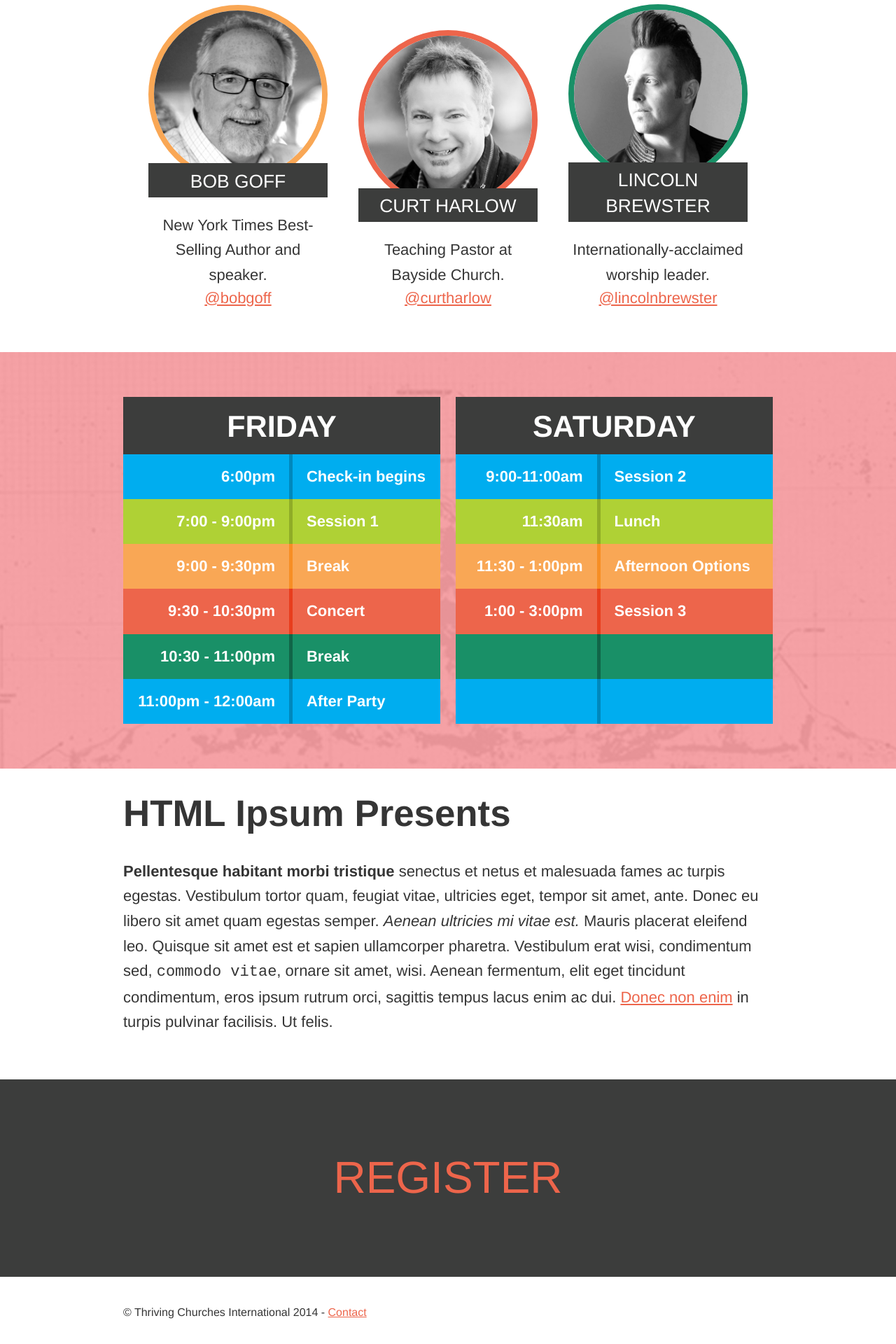
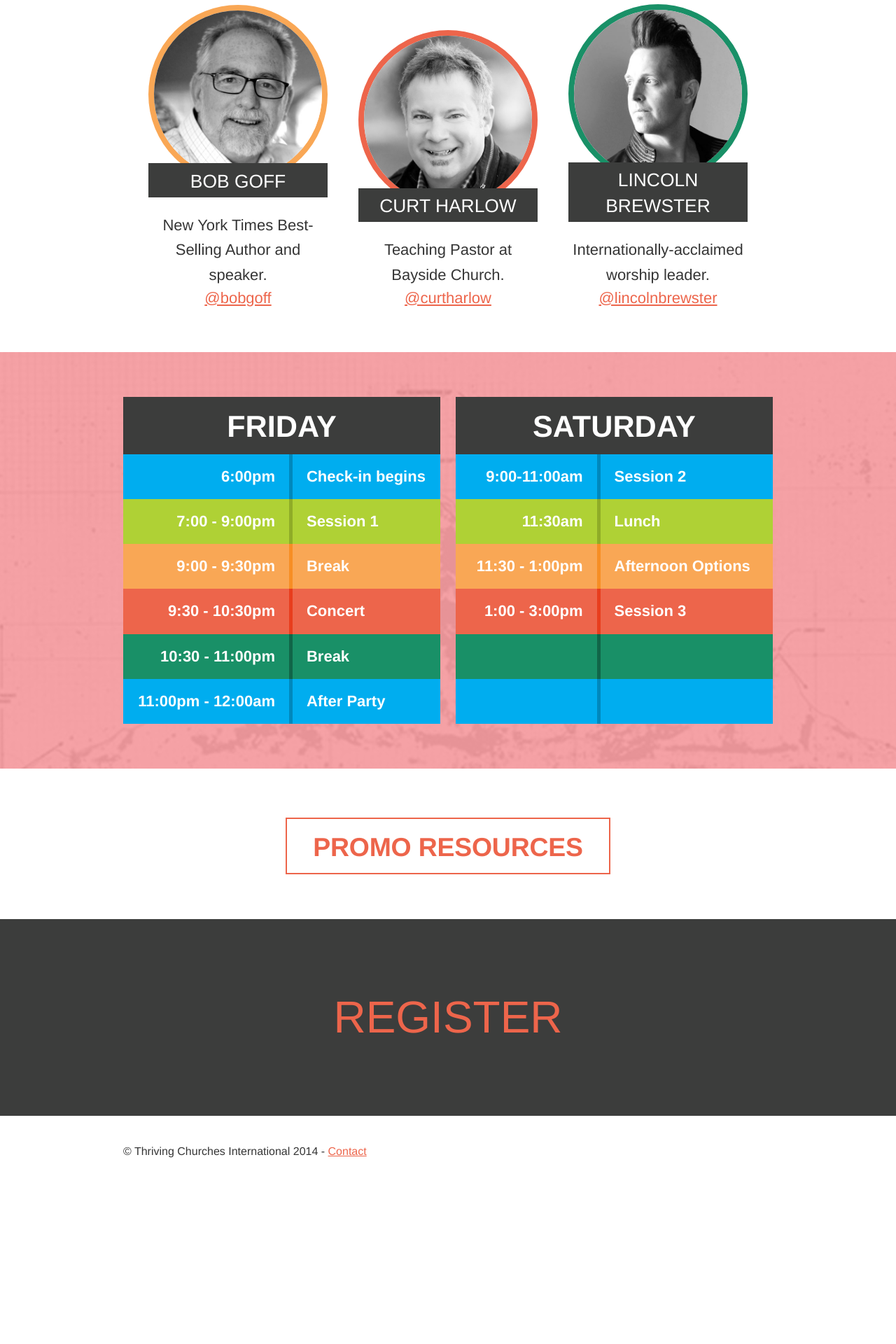
Before and after one commit to bamboocreative/thriveunleashed, a Jekyll site: the page built from index.html, in a window 1280 px wide. Shown: the part 1086-3006 px from the top of the page at 70% size. Built offline with Jekyll 4.4.1, drawn with Linux system fonts in a browser that asks for light colours; after the commit the page ends 2776 px from its top, so only the background shows below that.

Commit message:
Thrive Unleashed Promo

```diff
--- a/index.html
+++ b/index.html
@@ -118,13 +118,11 @@
 	</div>
 </section>
 
-
-<div class="page">
-	<h1>HTML Ipsum Presents</h1>
-
-	<p><strong>Pellentesque habitant morbi tristique</strong> senectus et netus et malesuada fames ac turpis egestas. Vestibulum tortor quam, feugiat vitae, ultricies eget, tempor sit amet, ante. Donec eu libero sit amet quam egestas semper. <em>Aenean ultricies mi vitae est.</em> Mauris placerat eleifend leo. Quisque sit amet est et sapien ullamcorper pharetra. Vestibulum erat wisi, condimentum sed, <code>commodo vitae</code>, ornare sit amet, wisi. Aenean fermentum, elit eget tincidunt condimentum, eros ipsum rutrum orci, sagittis tempus lacus enim ac dui. <a href="#">Donec non enim</a> in turpis pulvinar facilisis. Ut felis.</p>
-
-</div>
+<section class="promo">
+	<div class="page">
+		<p><a href="img/Thrive_Unleashed_Promo.zip" class="button">Promo Resources</a></p>
+	</div>
+</section>
 
 <a class="footer-register" href="https://www.eventbrite.com/e/thrive-unleashed-a-conference-for-students-and-leaders-tickets-13226702423">
 	<div class="page">
--- a/scss/_components.scss
+++ b/scss/_components.scss
@@ -161,6 +161,16 @@
 	}
 }
 
+
+.promo{
+	padding-top: 3em;
+	text-align: center;
+	.button{
+		font-size: 1.7em;
+		padding-top: .6em;
+	}
+}
+
 .footer-register{
 	display: block;
 	background: $gray;
```
Also changed, not shown: 1 other file.
